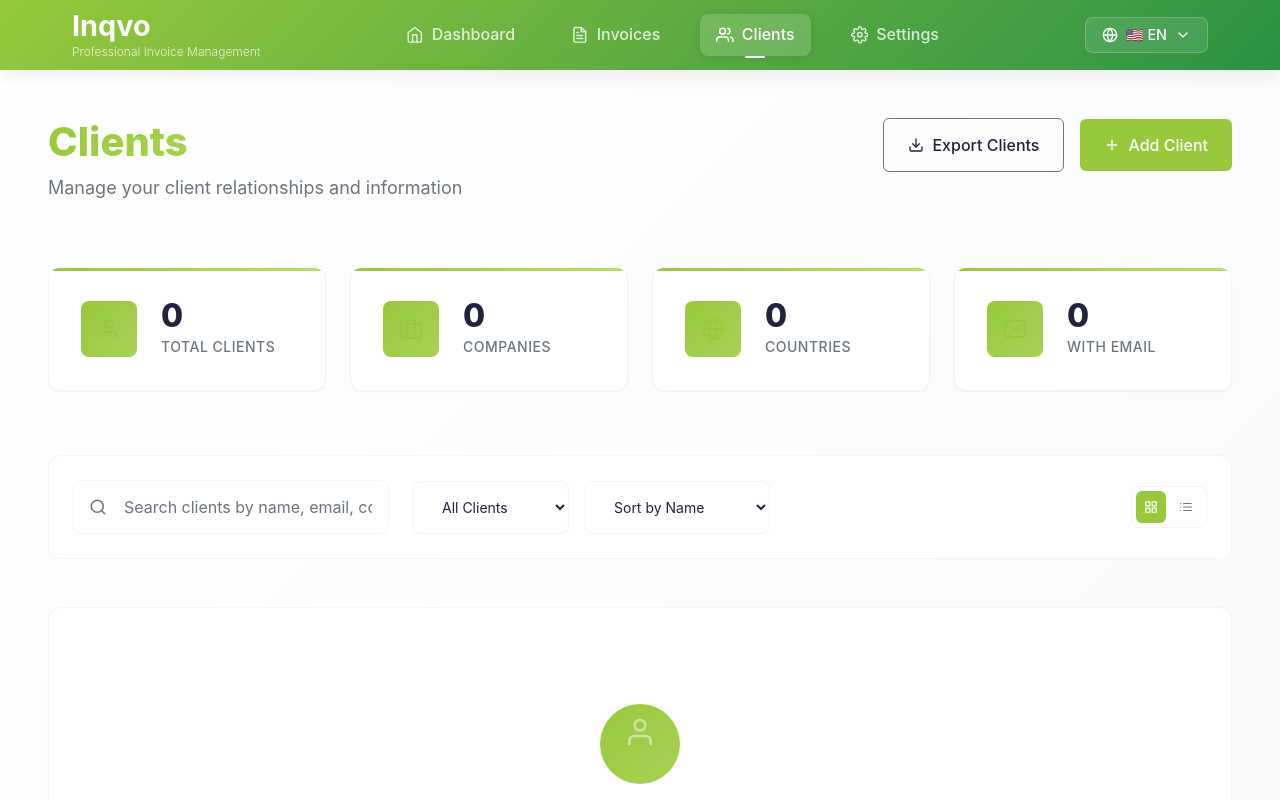
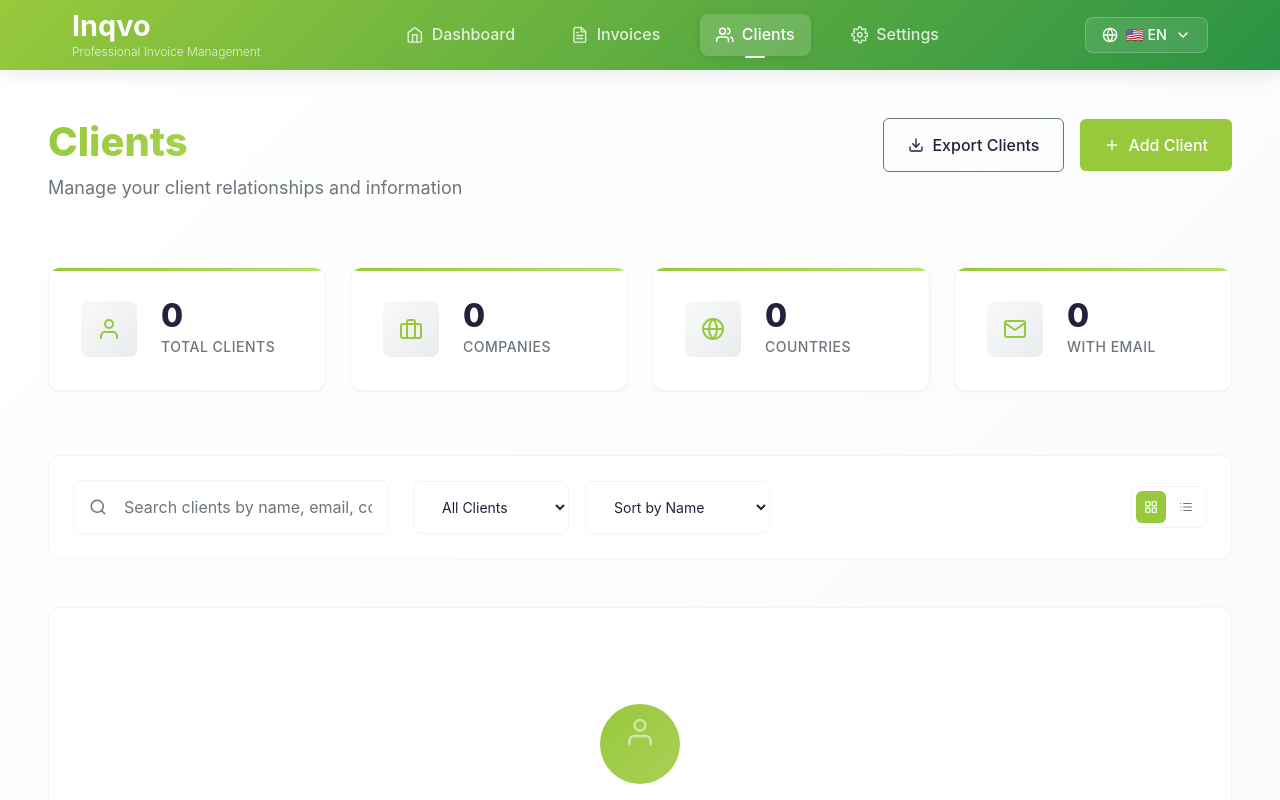
Before and after one commit to GHDryanovski19/Inqvo, a React (Vite) app: page /clients in a window 1280 px wide. Shown: the top 800 px of the page. Built offline with nearby package versions, Linux system fonts and the light colour scheme.

Commit message:
Update Clients.scss to modify button background and text color for improved visual consistency. Change background gradient to a lighter palette and adjust text color to primary for better alignment with overall design.

```diff
--- a/src/pages/Clients/Clients.scss
+++ b/src/pages/Clients/Clients.scss
@@ -111,9 +111,9 @@
       justify-content: center;
       width: 56px;
       height: 56px;
-      background: linear-gradient(135deg, $primary-color 0%, #a8d056 100%);
+      background: linear-gradient(135deg, #f8f9fa 0%, #e9ecef 100%);
       border-radius: $radius-lg;
-      color: white;
+      color: $primary-color;
 
       svg {
         width: 24px;
```
